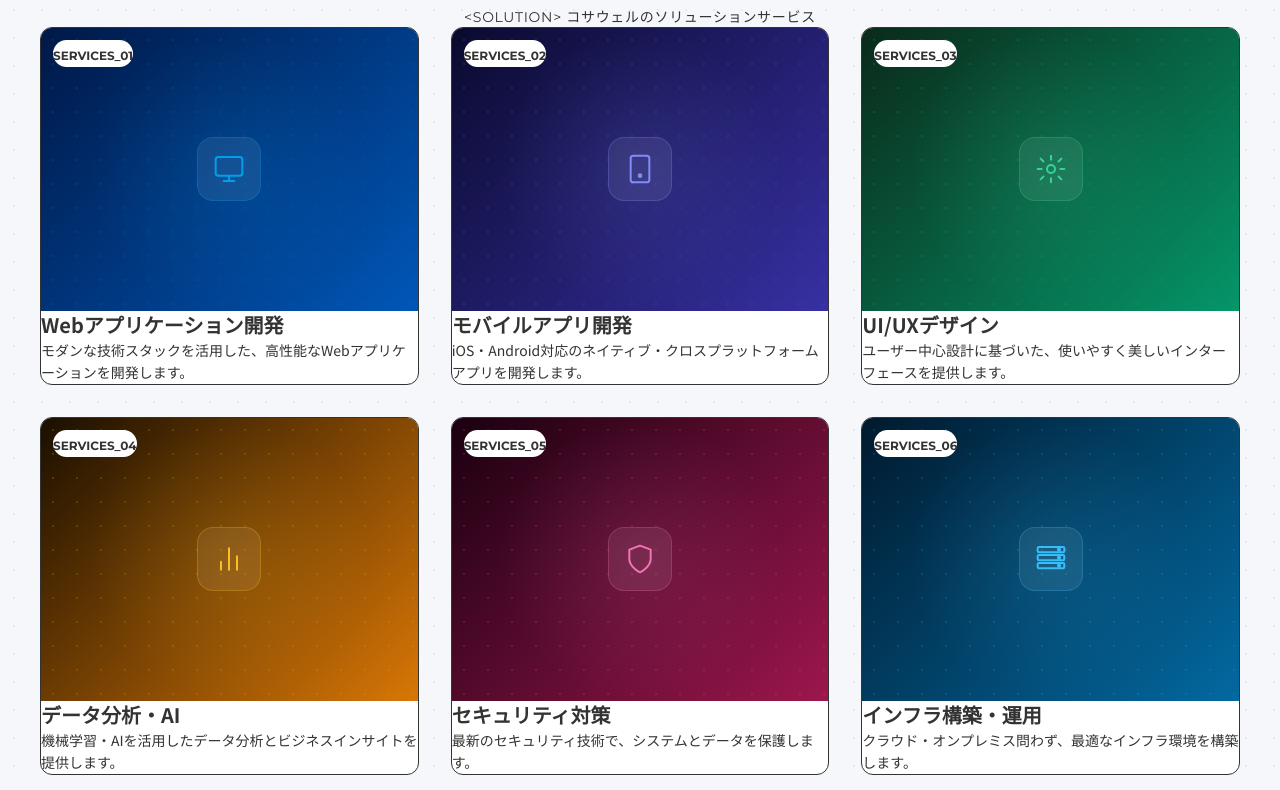
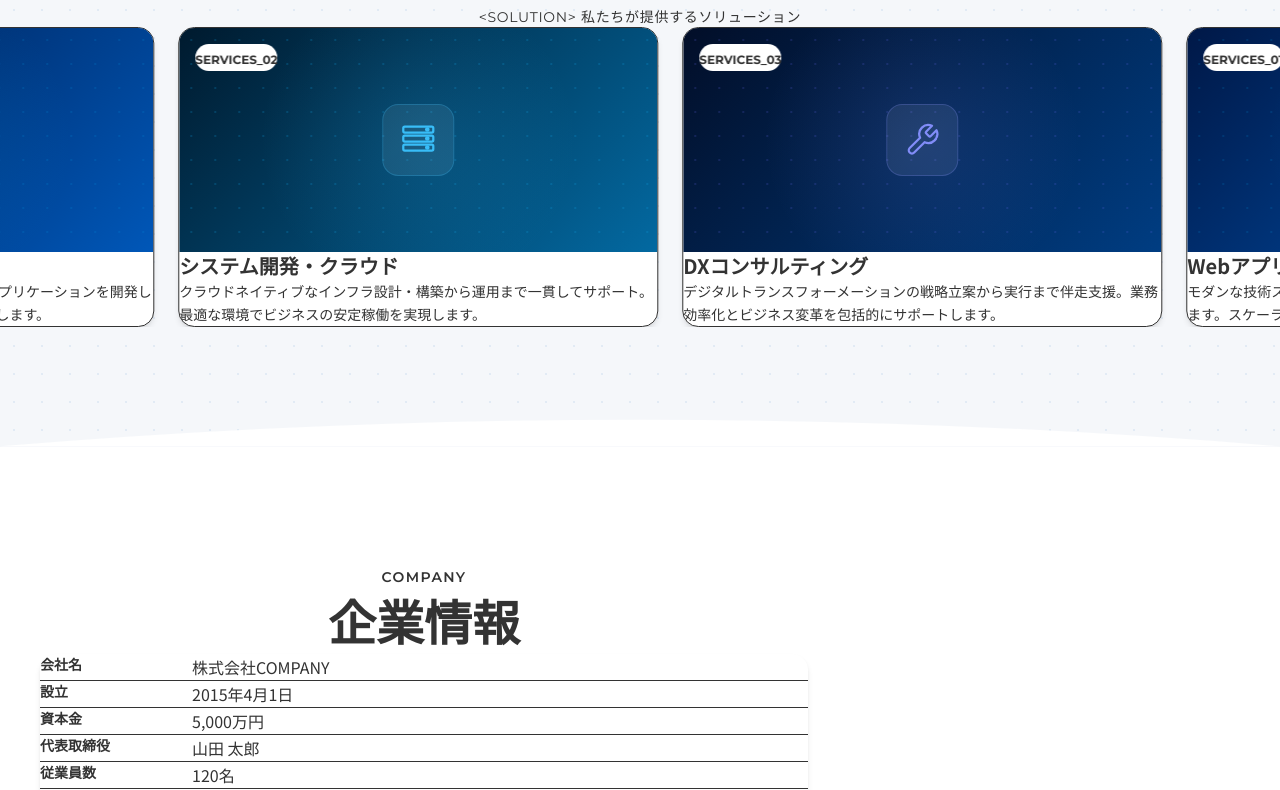
Before and after one commit to Mukai-Kohei/DX_ver01, a Next.js app in the folder DX/HP/company-website/: page / in a window 1280 px wide. Shown: the part 1740-2530 px from the top of the page. Built offline with nearby package versions, Linux system fonts and the light colour scheme.

Commit message:
simplify sections: 3-service marquee, remove PickupProduct/News, responsive Company table
https://claude.ai/code/session_01K7pZmE9GAEZFybVi448acJ

```diff
--- a/DX/HP/company-website/app/page.tsx
+++ b/DX/HP/company-website/app/page.tsx
@@ -7,15 +7,12 @@ import Loading from '@/components/Loading';
 import Hero from '@/components/Hero';
 import Business from '@/components/Business';
 import Service from '@/components/Service';
-import PickupProduct from '@/components/PickupProduct';
-import News from '@/components/News';
 import Company from '@/components/Company';
 import ContactCTA from '@/components/ContactCTA';
 import Footer from '@/components/Footer';
 
 export default function Home() {
   useEffect(() => {
-    // Lenisスムーススクロールの初期化
     const lenis = new Lenis({
       duration: 1.2,
       easing: (t) => Math.min(1, 1.001 - Math.pow(2, -10 * t)),
@@ -41,8 +38,6 @@ export default function Home() {
         <Hero />
         <Business />
         <Service />
-        <PickupProduct />
-        <News />
         <Company />
         <ContactCTA />
       </main>
--- a/DX/HP/company-website/components/Company.tsx
+++ b/DX/HP/company-website/components/Company.tsx
@@ -7,16 +7,13 @@ import { ScrollTrigger } from 'gsap/dist/ScrollTrigger';
 gsap.registerPlugin(ScrollTrigger);
 
 const companyInfo = [
-  { label: '会社名', value: '株式会社COMPANY' },
-  { label: '設立', value: '2015年4月1日' },
-  { label: '資本金', value: '5,000万円' },
+  { label: '会社名',    value: '株式会社COMPANY' },
+  { label: '設立',      value: '2015年4月1日' },
+  { label: '資本金',    value: '5,000万円' },
   { label: '代表取締役', value: '山田 太郎' },
-  { label: '従業員数', value: '120名' },
-  { label: '事業内容', value: 'システム開発・Webサービス・コンサルティング' },
-  {
-    label: '所在地',
-    value: '〒100-0001 東京都千代田区千代田1-1-1 サンプルビル10F',
-  },
+  { label: '従業員数',  value: '120名' },
+  { label: '事業内容',  value: 'システム開発・Webサービス・コンサルティング' },
+  { label: '所在地',    value: '〒100-0001 東京都千代田区千代田1-1-1 サンプルビル10F' },
 ];
 
 export default function Company() {
@@ -29,20 +26,10 @@ export default function Company() {
     const ctx = gsap.context(() => {
       gsap.fromTo(
         contentRef.current,
+        { opacity: 0, y: 30 },
         {
-          opacity: 0,
-          y: 30,
-        },
-        {
-          opacity: 1,
-          y: 0,
-          duration: 0.8,
-          ease: 'power2.out',
-          scrollTrigger: {
-            trigger: sectionRef.current,
-            start: 'top 80%',
-            once: true,
-          },
+          opacity: 1, y: 0, duration: 0.8, ease: 'power2.out',
+          scrollTrigger: { trigger: sectionRef.current, start: 'top 80%', once: true },
         }
       );
     }, sectionRef);
@@ -51,15 +38,11 @@ export default function Company() {
   }, []);
 
   return (
-    <section
-      ref={sectionRef}
-      className="section-padding bg-bg-light"
-      id="company"
-    >
+    <section ref={sectionRef} className="section-padding bg-bg-light" id="company">
       <div className="container-custom">
-        <div ref={contentRef} className="max-w-4xl mx-auto">
+        <div ref={contentRef} className="max-w-3xl mx-auto">
           {/* Header */}
-          <div className="text-center mb-12 space-y-4">
+          <div className="text-center mb-10 md:mb-12 space-y-3">
             <p className="font-en text-sm text-primary font-semibold tracking-widest">
               COMPANY
             </p>
@@ -69,26 +52,30 @@ export default function Company() {
           </div>
 
           {/* Company Info Table */}
-          <div className="bg-white rounded-2xl overflow-hidden shadow-lg">
-            <div className="divide-y divide-border">
+          <div className="bg-white rounded-2xl overflow-hidden shadow-md">
+            <dl className="divide-y divide-border">
               {companyInfo.map((info, index) => (
                 <div
                   key={index}
-                  className="grid sm:grid-cols-3 gap-4 p-6 hover:bg-bg-light transition-colors duration-300"
+                  className="flex flex-col sm:flex-row sm:items-start gap-1 sm:gap-6 px-5 py-4 sm:px-8 sm:py-5 hover:bg-bg-light transition-colors duration-200"
                 >
-                  <dt className="font-bold text-text-main">{info.label}</dt>
-                  <dd className="sm:col-span-2 text-text-sub">{info.value}</dd>
+                  <dt className="min-w-[7rem] sm:min-w-[8rem] text-sm font-bold text-text-main shrink-0">
+                    {info.label}
+                  </dt>
+                  <dd className="text-sm sm:text-base text-text-sub leading-relaxed">
+                    {info.value}
+                  </dd>
                 </div>
               ))}
-            </div>
+            </dl>
           </div>
 
           {/* Buttons */}
-          <div className="flex flex-col sm:flex-row gap-4 justify-center mt-12">
-            <a href="#" className="btn btn-primary">
+          <div className="flex flex-col sm:flex-row gap-3 sm:gap-4 justify-center mt-10 md:mt-12">
+            <a href="#" className="btn btn-primary text-sm sm:text-base px-8 py-3">
               会社案内PDF
             </a>
-            <a href="#" className="btn btn-secondary">
+            <a href="#" className="btn btn-secondary text-sm sm:text-base px-8 py-3">
               アクセスマップ
             </a>
           </div>
--- a/DX/HP/company-website/components/Service.tsx
+++ b/DX/HP/company-website/components/Service.tsx
@@ -6,37 +6,12 @@ import { ScrollTrigger } from 'gsap/dist/ScrollTrigger';
 
 gsap.registerPlugin(ScrollTrigger);
 
-// SVG icon paths (24×24 viewBox, stroke-based)
 const icons: Record<string, React.ReactNode> = {
   web: (
     <g fill="none" stroke="currentColor" strokeWidth="1.5" strokeLinecap="round" strokeLinejoin="round">
       <rect x="2" y="3" width="20" height="14" rx="2"/>
       <line x1="8" y1="21" x2="16" y2="21"/>
       <line x1="12" y1="17" x2="12" y2="21"/>
-    </g>
-  ),
-  mobile: (
-    <g fill="none" stroke="currentColor" strokeWidth="1.5" strokeLinecap="round" strokeLinejoin="round">
-      <rect x="5" y="2" width="14" height="20" rx="2"/>
-      <circle cx="12" cy="17" r="1" fill="currentColor"/>
-    </g>
-  ),
-  design: (
-    <g fill="none" stroke="currentColor" strokeWidth="1.5" strokeLinecap="round" strokeLinejoin="round">
-      <circle cx="12" cy="12" r="3"/>
-      <path d="M12 2v3M12 19v3M4.22 4.22l2.12 2.12M17.66 17.66l2.12 2.12M2 12h3M19 12h3M4.22 19.78l2.12-2.12M17.66 6.34l2.12-2.12"/>
-    </g>
-  ),
-  data: (
-    <g fill="none" stroke="currentColor" strokeWidth="1.5" strokeLinecap="round" strokeLinejoin="round">
-      <line x1="18" y1="20" x2="18" y2="10"/>
-      <line x1="12" y1="20" x2="12" y2="4"/>
-      <line x1="6" y1="20" x2="6" y2="14"/>
-    </g>
-  ),
-  security: (
-    <g fill="none" stroke="currentColor" strokeWidth="1.5" strokeLinecap="round" strokeLinejoin="round">
-      <path d="M12 22s8-4 8-10V5l-8-3-8 3v7c0 6 8 10 8 10z"/>
     </g>
   ),
   infra: (
@@ -49,11 +24,6 @@ const icons: Record<string, React.ReactNode> = {
       <circle cx="18" cy="17" r="0.8" fill="currentColor"/>
     </g>
   ),
-  devops: (
-    <g fill="none" stroke="currentColor" strokeWidth="1.5" strokeLinecap="round" strokeLinejoin="round">
-      <path d="M21 12a9 9 0 0 1-9 9m9-9a9 9 0 0 0-9-9m9 9H3m9 9a9 9 0 0 1-9-9m9 9c-1.66 0-3-4-3-9s1.34-9 3-9m0 18c1.66 0 3-4 3-9s-1.34-9-3-9m-9 9a9 9 0 0 1 9-9"/>
-    </g>
-  ),
   support: (
     <g fill="none" stroke="currentColor" strokeWidth="1.5" strokeLinecap="round" strokeLinejoin="round">
       <path d="M14.7 6.3a1 1 0 0 0 0 1.4l1.6 1.6a1 1 0 0 0 1.4 0l3.77-3.77a6 6 0 0 1-7.94 7.94l-6.91 6.91a2.12 2.12 0 0 1-3-3l6.91-6.91a6 6 0 0 1 7.94-7.94l-3.76 3.76z"/>
@@ -61,96 +31,53 @@ const icons: Record<string, React.ReactNode> = {
   ),
 };
 
-type ServiceVisualConfig = {
-  gradient: string;
-  patternColor: string;
-  iconKey: string;
-  accentColor: string;
-};
-
-const serviceVisuals: ServiceVisualConfig[] = [
-  { gradient: 'linear-gradient(135deg, #001847 0%, #0057B8 100%)', patternColor: 'rgba(0,160,233,0.15)', iconKey: 'web',      accentColor: '#00A0E9' },
-  { gradient: 'linear-gradient(135deg, #0a0a2e 0%, #3730a3 100%)', patternColor: 'rgba(99,102,241,0.2)',  iconKey: 'mobile',   accentColor: '#818cf8' },
-  { gradient: 'linear-gradient(135deg, #0a2a1a 0%, #059669 100%)', patternColor: 'rgba(16,185,129,0.2)', iconKey: 'design',   accentColor: '#34d399' },
-  { gradient: 'linear-gradient(135deg, #1a0f00 0%, #d97706 100%)', patternColor: 'rgba(245,158,11,0.2)', iconKey: 'data',     accentColor: '#fbbf24' },
-  { gradient: 'linear-gradient(135deg, #1a0010 0%, #9d174d 100%)', patternColor: 'rgba(236,72,153,0.2)', iconKey: 'security', accentColor: '#f472b6' },
-  { gradient: 'linear-gradient(135deg, #001a2e 0%, #0369a1 100%)', patternColor: 'rgba(14,165,233,0.2)', iconKey: 'infra',    accentColor: '#38bdf8' },
-  { gradient: 'linear-gradient(135deg, #0a1a10 0%, #16a34a 100%)', patternColor: 'rgba(34,197,94,0.2)',  iconKey: 'devops',   accentColor: '#4ade80' },
-  { gradient: 'linear-gradient(135deg, #1a1000 0%, #b45309 100%)', patternColor: 'rgba(217,119,6,0.2)',  iconKey: 'support',  accentColor: '#fcd34d' },
+const services = [
+  {
+    id: 1,
+    number: 'SERVICES_01',
+    title: 'Webアプリケーション開発',
+    description: 'モダンな技術スタックを活用した、高性能なWebアプリケーションを開発します。スケーラブルで保守性の高いシステムを提供します。',
+    gradient: 'linear-gradient(135deg, #001847 0%, #0057B8 100%)',
+    patternColor: 'rgba(0,160,233,0.15)',
+    iconKey: 'web',
+    accentColor: '#00A0E9',
+  },
+  {
+    id: 2,
+    number: 'SERVICES_02',
+    title: 'システム開発・クラウド',
+    description: 'クラウドネイティブなインフラ設計・構築から運用まで一貫してサポート。最適な環境でビジネスの安定稼働を実現します。',
+    gradient: 'linear-gradient(135deg, #001a2e 0%, #0369a1 100%)',
+    patternColor: 'rgba(14,165,233,0.2)',
+    iconKey: 'infra',
+    accentColor: '#38bdf8',
+  },
+  {
+    id: 3,
+    number: 'SERVICES_03',
+    title: 'DXコンサルティング',
+    description: 'デジタルトランスフォーメーションの戦略立案から実行まで伴走支援。業務効率化とビジネス変革を包括的にサポートします。',
+    gradient: 'linear-gradient(135deg, #020E28 0%, #003D82 100%)',
+    patternColor: 'rgba(99,102,241,0.18)',
+    iconKey: 'support',
+    accentColor: '#818cf8',
+  },
 ];
 
-function ServiceVisual({ config, number }: { config: ServiceVisualConfig; number: string }) {
-  return (
-    <div
-      className="relative aspect-[4/3] overflow-hidden"
-      style={{ background: config.gradient }}
-    >
-      {/* Dot grid pattern */}
-      <div
-        className="absolute inset-0"
-        style={{
-          backgroundImage: `radial-gradient(${config.patternColor} 1.5px, transparent 1.5px)`,
-          backgroundSize: '24px 24px',
-        }}
-      />
-      {/* Center icon */}
-      <div
-        className="absolute inset-0 flex items-center justify-center"
-        style={{ color: config.accentColor }}
-      >
-        <div
-          className="rounded-2xl flex items-center justify-center"
-          style={{
-            width: '64px',
-            height: '64px',
-            background: `rgba(255,255,255,0.08)`,
-            border: `1px solid ${config.accentColor}40`,
-          }}
-        >
-          <svg
-            viewBox="0 0 24 24"
-            width="32"
-            height="32"
-          >
-            {icons[config.iconKey]}
-          </svg>
-        </div>
-      </div>
-      {/* Radial glow behind icon */}
-      <div
-        className="absolute inset-0 pointer-events-none"
-        style={{
-          background: `radial-gradient(circle at 50% 50%, ${config.accentColor}20 0%, transparent 60%)`,
-        }}
-      />
-      {/* Number badge */}
-      <div className="absolute top-3 left-3 bg-white bg-opacity-90 backdrop-blur-sm px-3 py-1 rounded-full">
-        <span className="font-en text-xs font-bold text-primary">{number}</span>
-      </div>
-    </div>
-  );
-}
-
-const services = [
-  { id: 1, number: 'SERVICES_01', title: 'Webアプリケーション開発',    description: 'モダンな技術スタックを活用した、高性能なWebアプリケーションを開発します。' },
-  { id: 2, number: 'SERVICES_02', title: 'モバイルアプリ開発',          description: 'iOS・Android対応のネイティブ・クロスプラットフォームアプリを開発します。' },
-  { id: 3, number: 'SERVICES_03', title: 'UI/UXデザイン',               description: 'ユーザー中心設計に基づいた、使いやすく美しいインターフェースを提供します。' },
-  { id: 4, number: 'SERVICES_04', title: 'データ分析・AI',              description: '機械学習・AIを活用したデータ分析とビジネスインサイトを提供します。' },
-  { id: 5, number: 'SERVICES_05', title: 'セキュリティ対策',            description: '最新のセキュリティ技術で、システムとデータを保護します。' },
-  { id: 6, number: 'SERVICES_06', title: 'インフラ構築・運用',          description: 'クラウド・オンプレミス問わず、最適なインフラ環境を構築します。' },
-  { id: 7, number: 'SERVICES_07', title: 'DevOps・CI/CD',               description: '開発から運用まで、効率的な自動化パイプラインを構築します。' },
-  { id: 8, number: 'SERVICES_08', title: '保守・サポート',              description: 'システム稼働後の継続的な保守・サポートで、安定運用をサポートします。' },
-];
+// Duplicate for seamless marquee loop
+const marqueeItems = [...services, ...services];
 
 export default function Service() {
   const sectionRef = useRef<HTMLDivElement>(null);
   const titleRef = useRef<HTMLDivElement>(null);
-  const cardsRef = useRef<HTMLDivElement>(null);
+  const marqueeRef = useRef<HTMLDivElement>(null);
+  const marqueeAnim = useRef<gsap.core.Tween | null>(null);
 
   useEffect(() => {
-    if (!sectionRef.current || !titleRef.current || !cardsRef.current) return;
+    if (!sectionRef.current || !titleRef.current || !marqueeRef.current) return;
 
     const ctx = gsap.context(() => {
+      // Title fade-in
       gsap.fromTo(
         titleRef.current,
         { opacity: 0, y: 30 },
@@ -160,20 +87,22 @@ export default function Service() {
         }
       );
 
-      const cards = cardsRef.current?.querySelectorAll('.service-card');
-      if (cards && cards.length > 0) {
-        gsap.fromTo(
-          cards,
-          { opacity: 0, y: 40 },
-          {
-            opacity: 1, y: 0, duration: 0.6, stagger: 0.1, ease: 'power2.out',
-            scrollTrigger: { trigger: cardsRef.current, start: 'top 80%', once: true },
-          }
-        );
+      // Marquee: animate the inner track to -50% (one full set width)
+      const track = marqueeRef.current?.querySelector('.marquee-track');
+      if (track) {
+        marqueeAnim.current = gsap.to(track, {
+          x: '-50%',
+          duration: 28,
+          ease: 'none',
+          repeat: -1,
+        });
       }
     }, sectionRef);
 
-    return () => ctx.revert();
+    return () => {
+      marqueeAnim.current?.kill();
+      ctx.revert();
+    };
   }, []);
 
   return (
@@ -182,22 +111,22 @@ export default function Service() {
       className="section-padding bg-pattern-dots relative overflow-hidden"
       id="service"
     >
-      {/* Top wave from white */}
+      {/* Top wave */}
       <div className="absolute top-0 left-0 w-full pointer-events-none">
         <svg viewBox="0 0 1440 60" xmlns="http://www.w3.org/2000/svg" preserveAspectRatio="none" className="w-full block">
           <path d="M0,0 Q720,60 1440,0 L1440,0 L0,0 Z" fill="white"/>
         </svg>
       </div>
-      {/* Bottom wave to white */}
+      {/* Bottom wave */}
       <div className="absolute bottom-0 left-0 w-full pointer-events-none">
         <svg viewBox="0 0 1440 60" xmlns="http://www.w3.org/2000/svg" preserveAspectRatio="none" className="w-full block">
           <path d="M0,60 Q720,0 1440,60 L1440,60 L0,60 Z" fill="white"/>
         </svg>
       </div>
 
-      <div className="container-custom relative z-10">
+      <div className="relative z-10">
         {/* Header */}
-        <div ref={titleRef} className="text-center mb-12 md:mb-16 space-y-4">
+        <div ref={titleRef} className="container-custom text-center mb-12 md:mb-16 space-y-4">
           <p className="font-en text-sm text-primary font-semibold tracking-widest">
             WHAT_WE_DO
           </p>
@@ -205,19 +134,56 @@ export default function Service() {
             サービス内容
           </h2>
           <p className="font-en text-sm text-text-sub tracking-wider">
-            &lt;SOLUTION&gt; コサウェルのソリューションサービス
+            &lt;SOLUTION&gt; 私たちが提供するソリューション
           </p>
         </div>
 
-        {/* Service Cards Grid */}
-        <div ref={cardsRef} className="grid sm:grid-cols-2 lg:grid-cols-3 gap-6 md:gap-8">
-          {services.map((service, i) => (
+        {/* Infinite Marquee */}
+        <div ref={marqueeRef} className="overflow-hidden">
+          <div className="marquee-track flex gap-6 w-max">
+            {marqueeItems.map((service, i) => (
               <div
-              key={service.id}
-              className="service-card bg-white border border-border rounded-xl overflow-hidden card-hover"
+                key={`${service.id}-${i}`}
+                className="flex-shrink-0 w-[82vw] sm:w-[420px] lg:w-[480px] bg-white border border-border rounded-2xl overflow-hidden shadow-md"
               >
-              {/* Visual */}
-              <ServiceVisual config={serviceVisuals[i]} number={service.number} />
+                {/* Visual Panel */}
+                <div
+                  className="relative h-48 sm:h-56 overflow-hidden"
+                  style={{ background: service.gradient }}
+                >
+                  <div
+                    className="absolute inset-0"
+                    style={{
+                      backgroundImage: `radial-gradient(${service.patternColor} 1.5px, transparent 1.5px)`,
+                      backgroundSize: '24px 24px',
+                    }}
+                  />
+                  <div
+                    className="absolute inset-0 flex items-center justify-center"
+                    style={{ color: service.accentColor }}
+                  >
+                    <div
+                      className="rounded-2xl flex items-center justify-center"
+                      style={{
+                        width: '72px', height: '72px',
+                        background: 'rgba(255,255,255,0.08)',
+                        border: `1px solid ${service.accentColor}40`,
+                      }}
+                    >
+                      <svg viewBox="0 0 24 24" width="36" height="36">
+                        {icons[service.iconKey]}
+                      </svg>
+                    </div>
+                  </div>
+                  <div
+                    className="absolute inset-0 pointer-events-none"
+                    style={{ background: `radial-gradient(circle at 50% 50%, ${service.accentColor}20 0%, transparent 60%)` }}
+                  />
+                  {/* Number badge */}
+                  <div className="absolute top-4 left-4 bg-white bg-opacity-90 backdrop-blur-sm px-3 py-1 rounded-full">
+                    <span className="font-en text-xs font-bold text-primary">{service.number}</span>
+                  </div>
+                </div>
 
                 {/* Content */}
                 <div className="p-6 space-y-3">
@@ -232,6 +198,7 @@ export default function Service() {
             ))}
           </div>
         </div>
+      </div>
     </section>
   );
 }
```
Lines whose indentation alone changed are shown as unchanged.
